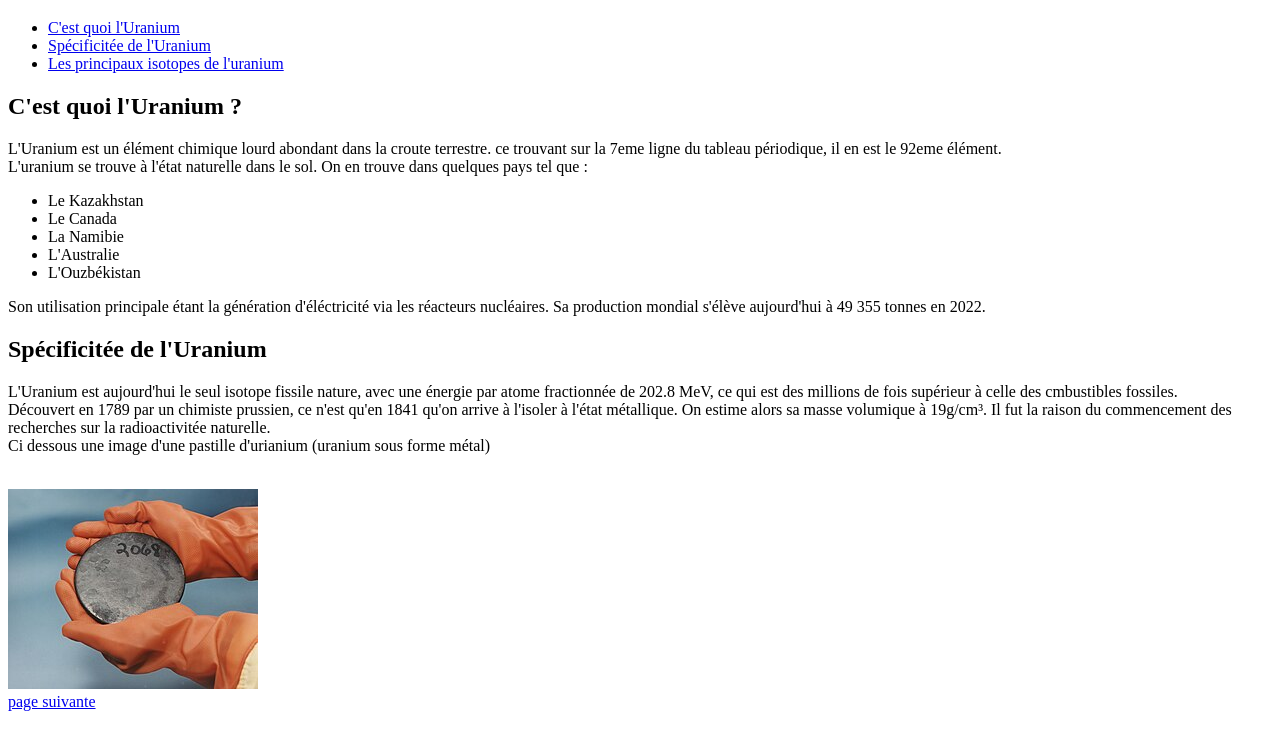
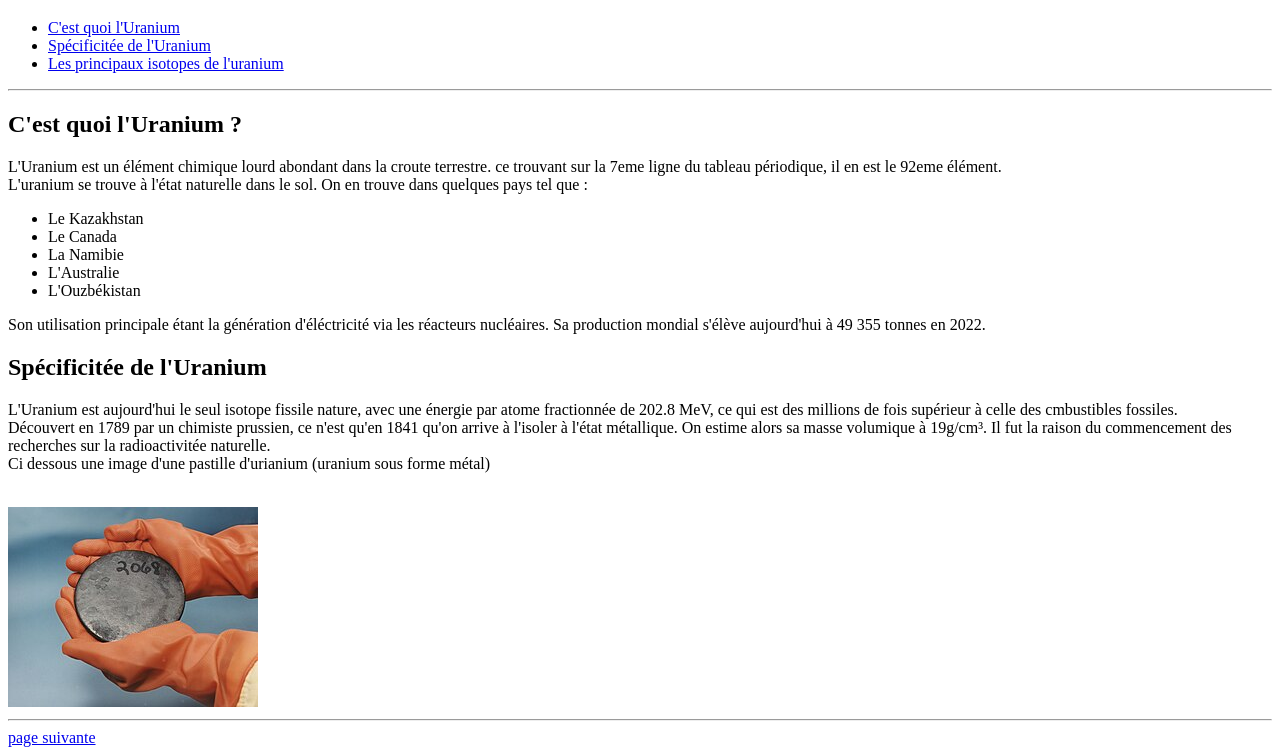
Before and after one commit to lobthere/premierp-web, a plain HTML site: page index.html in a window 1280 px wide. Shown: the part 61-816 px from the top of the page. Drawn offline with Linux system fonts and the light colour scheme.

Commit message:
add separating bar

```diff
--- a/index.html
+++ b/index.html
@@ -13,11 +13,13 @@
             <li><a href="isotope.html">Les principaux isotopes de l'uranium</a></li>
         </ul>
     </header>
+    <hr>
     <main>
         <div id="uranium">
             <h2>C'est quoi l'Uranium ?</h2>
-            <p>L'Uranium est un élément chimique lourd abondant dans la croute terrestre. ce trouvant sur la 7eme ligne du tableau périodique, il en est le 92eme élément. <br>
-            L'uranium se trouve à l'état naturelle dans le sol. On en trouve dans quelques pays tel que :
+            <p>
+                L'Uranium est un élément chimique lourd abondant dans la croute terrestre. ce trouvant sur la 7eme ligne du tableau périodique, il en est le 92eme élément. <br>
+                L'uranium se trouve à l'état naturelle dans le sol. On en trouve dans quelques pays tel que :
             </p>
             <ul>
                 <li>Le Kazakhstan</li>
@@ -42,6 +44,9 @@
             <img src="image.png">
         </div>
     </main>
+
+    <hr>
+
     <footer>
         <a href="U238.html">page suivante</a>
     </footer>
```
